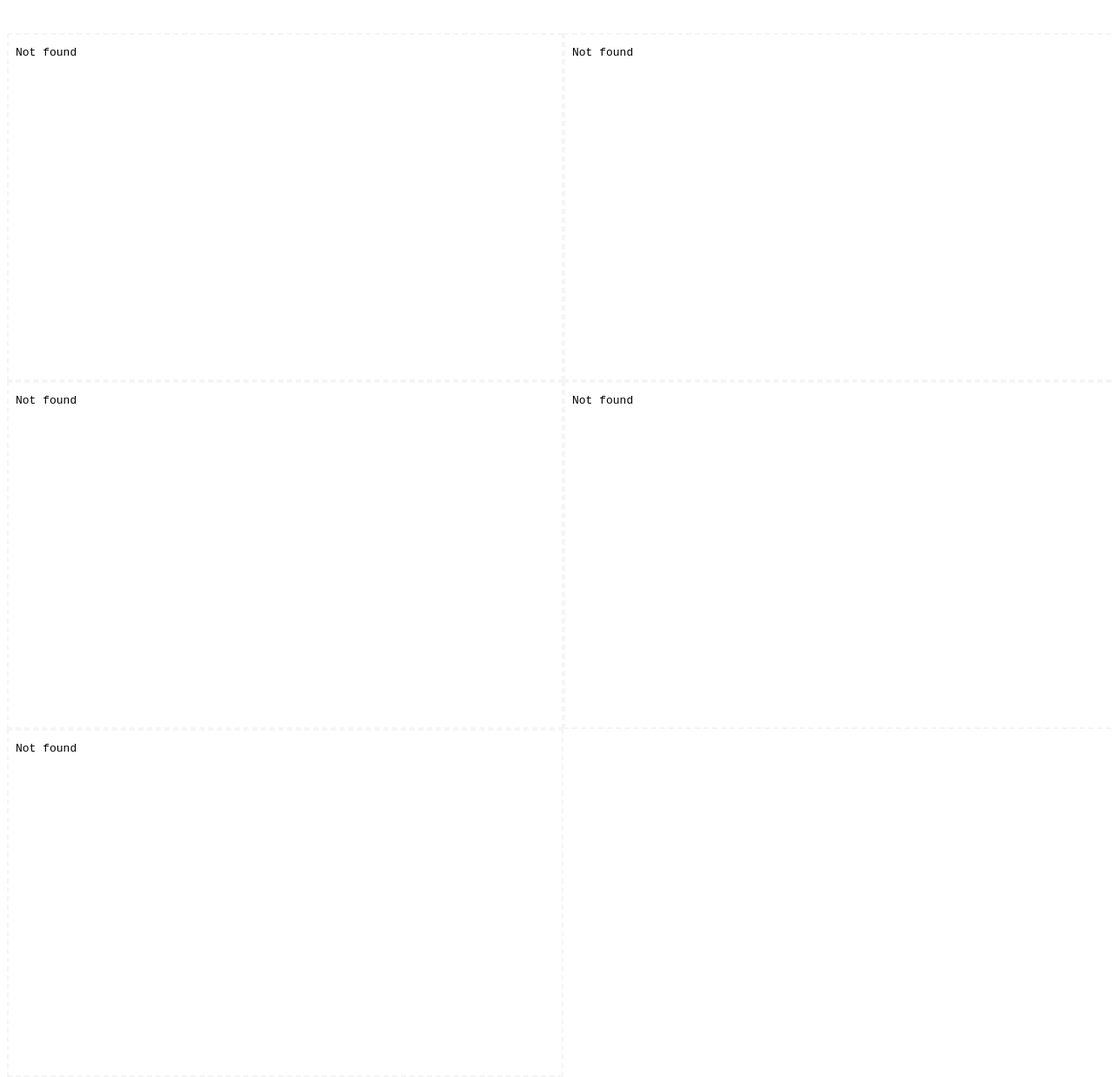
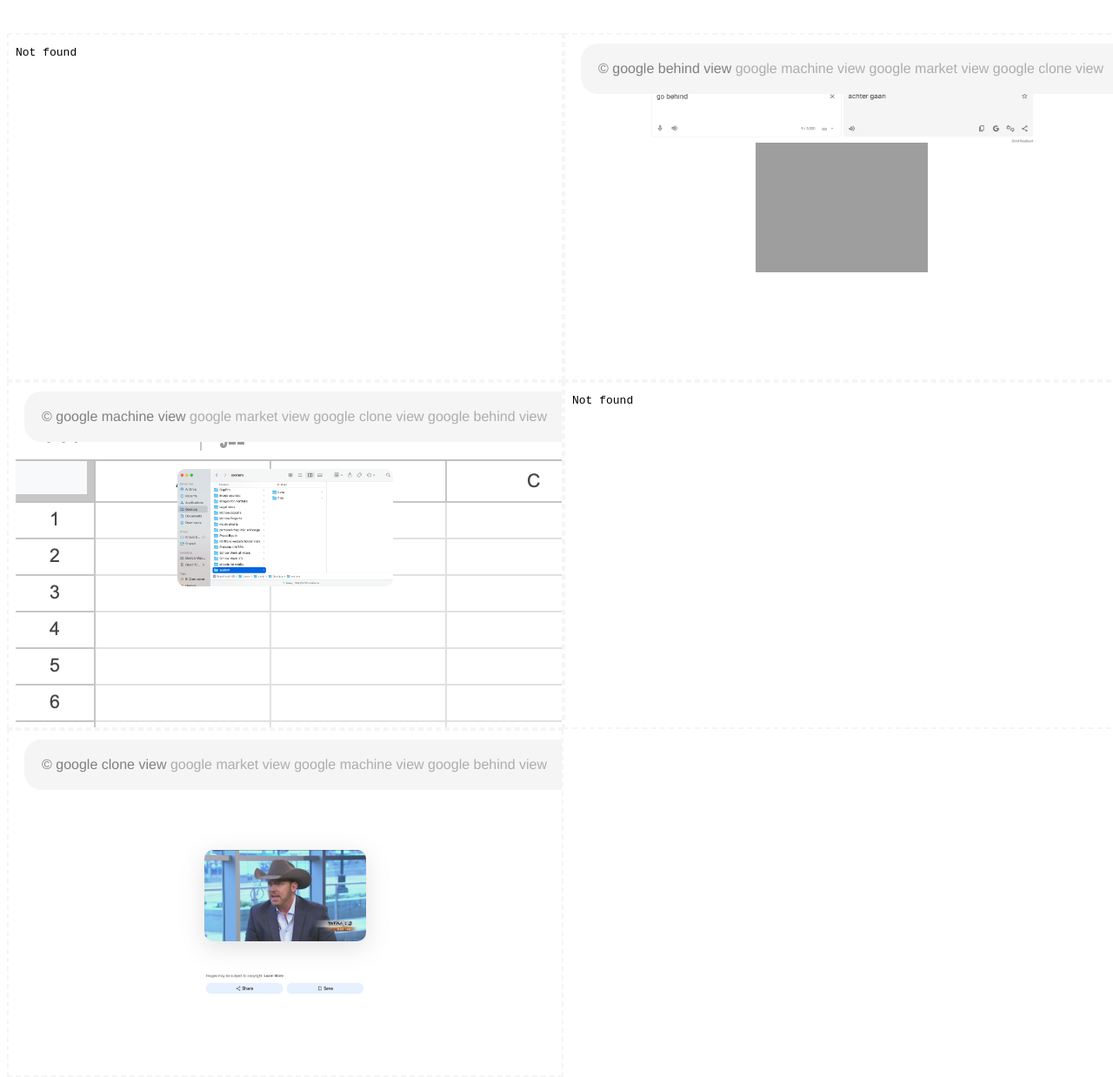
Before and after one commit to swamp-frog/interactive-media-y3-s1, a plain HTML site: page process-site-int-media.html in a window 1280 px wide. Shown: the whole page at 87% size. Drawn offline with Linux system fonts and the light colour scheme.

Commit message:
Update process-site-int-media.html

```diff
--- a/process-site-int-media.html
+++ b/process-site-int-media.html
@@ -60,10 +60,12 @@
 
   </style>
     <div class="iframe-wrapper">
-        <iframe class="iframe" src="html test for school.html">html test 2</iframe>
-        <iframe class="iframe" src="html test for school v2.html">html test 2</iframe>
-        <iframe class="iframe" src="html test 3.html">html test 3</iframe>
-        <iframe class="iframe" src="html test 5.html">html test 2</iframe>
-        <iframe class="iframe" src="html test 4.html">html test 2</iframe>
+        <iframe class="iframe" src="html-test-for-school.html">html test 2</iframe>
+        <iframe class="iframe" src="html-test-for-school-v2.html">html test 2</iframe>
+        <iframe class="iframe" src="html-test-3.html">html test 3</iframe>
+        <iframe class="iframe" src="html-test-5.html">html test 2</iframe>
+        <iframe class="iframe" src="html-test-4.html">html test 2</iframe>
+        <iframe class="iframe" src="index.html</iframe>
+
     </div>
   </body>
```
